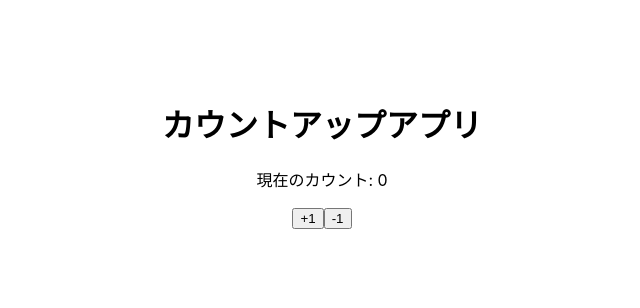
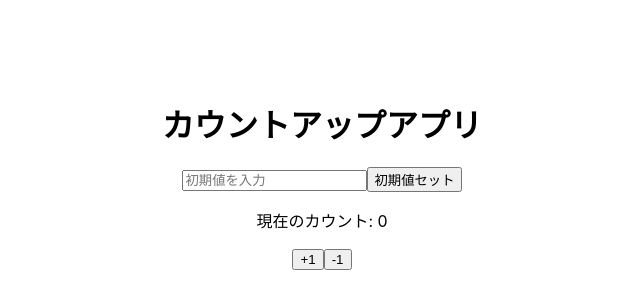
Before and after one commit to dt-torachan/React-Tutorial, a React (Create React App) app: page / in a window 1280 px wide. Shown: the top 308 px of the page, without its empty margins (318-958 px from the left). Built offline with nearby package versions, Linux system fonts and the light colour scheme.

Commit message:
【Modify】カウントに任意の初期値をセットできるように

```diff
--- a/src/App.js
+++ b/src/App.js
@@ -9,6 +9,14 @@ function App() {
     const saved = localStorage.getItem("count");
     return saved ? Number(saved) : 0;
   });
+
+  const [text, setText] = useState("");
+
+  const setInit = () => {
+    setCount(Number(text));
+    setText("");
+  };
+
 
   useEffect(() => {
     // countが変わるたびにlocalStorageへ保存
@@ -25,6 +33,13 @@ function App() {
   return (
     <div style={{ textAlign: 'center', marginTop: '100px' }}>
       <h1>カウントアップアプリ</h1>
+      <input
+        value={text}
+        onChange={(e) => setText(e.target.value)}
+        onKeyDown={(e) => e.key === "Enter" && setInit()}
+        placeholder="初期値を入力"
+      />
+      <button onClick={setInit}>初期値セット</button>
       <p>現在のカウント: {count}</p>
       <button onClick={handleClickCountUp}>+1</button>
       <button onClick={handleClickCountDown}>-1</button>
```
